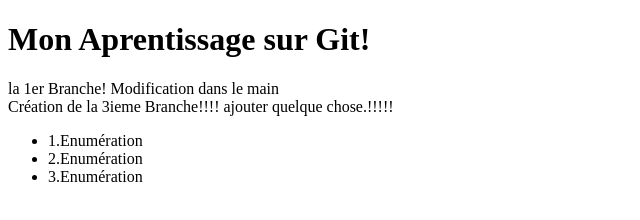
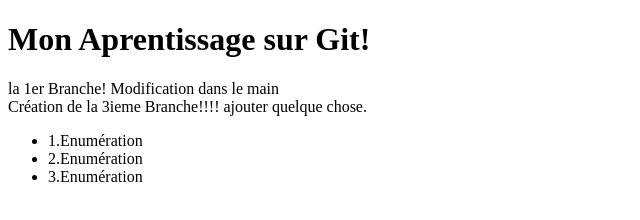
Before and after one commit to Garia34/Udemy_Formation, a plain HTML site: page Index.html in a window 1280 px wide. Shown: the full height of the page, 0-640 px from the left. Drawn offline with Linux system fonts and the light colour scheme.

Commit message:
changement dans le texte

```diff
--- a/Index.html
+++ b/Index.html
@@ -16,7 +16,7 @@
     </div>
     <div>
         Création de la 3ieme Branche!!!!
-        ajouter quelque chose.!!!!!
+        ajouter quelque chose.
     </div>
     <ul>
         <li>1.Enumération</li>
```
